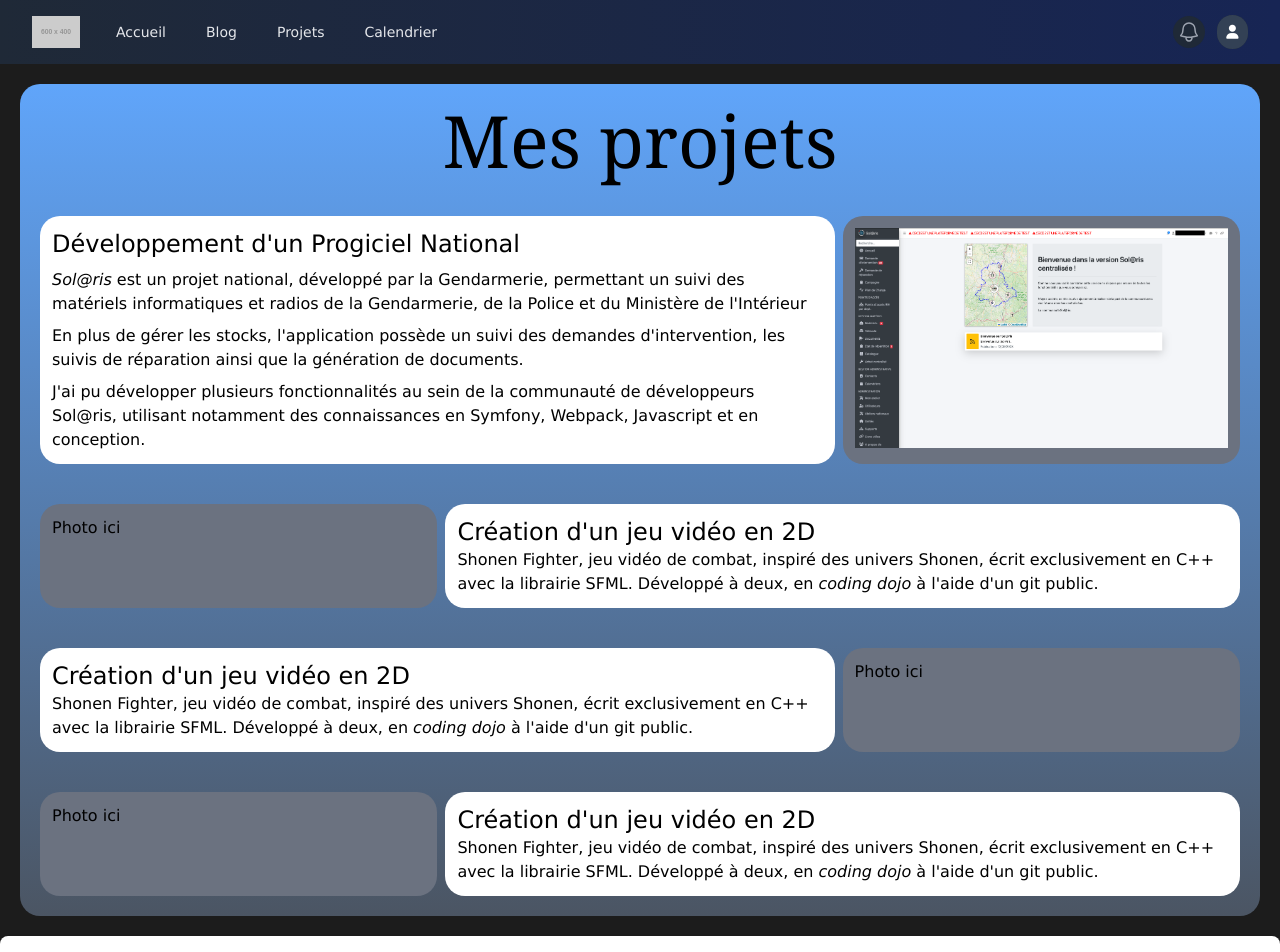
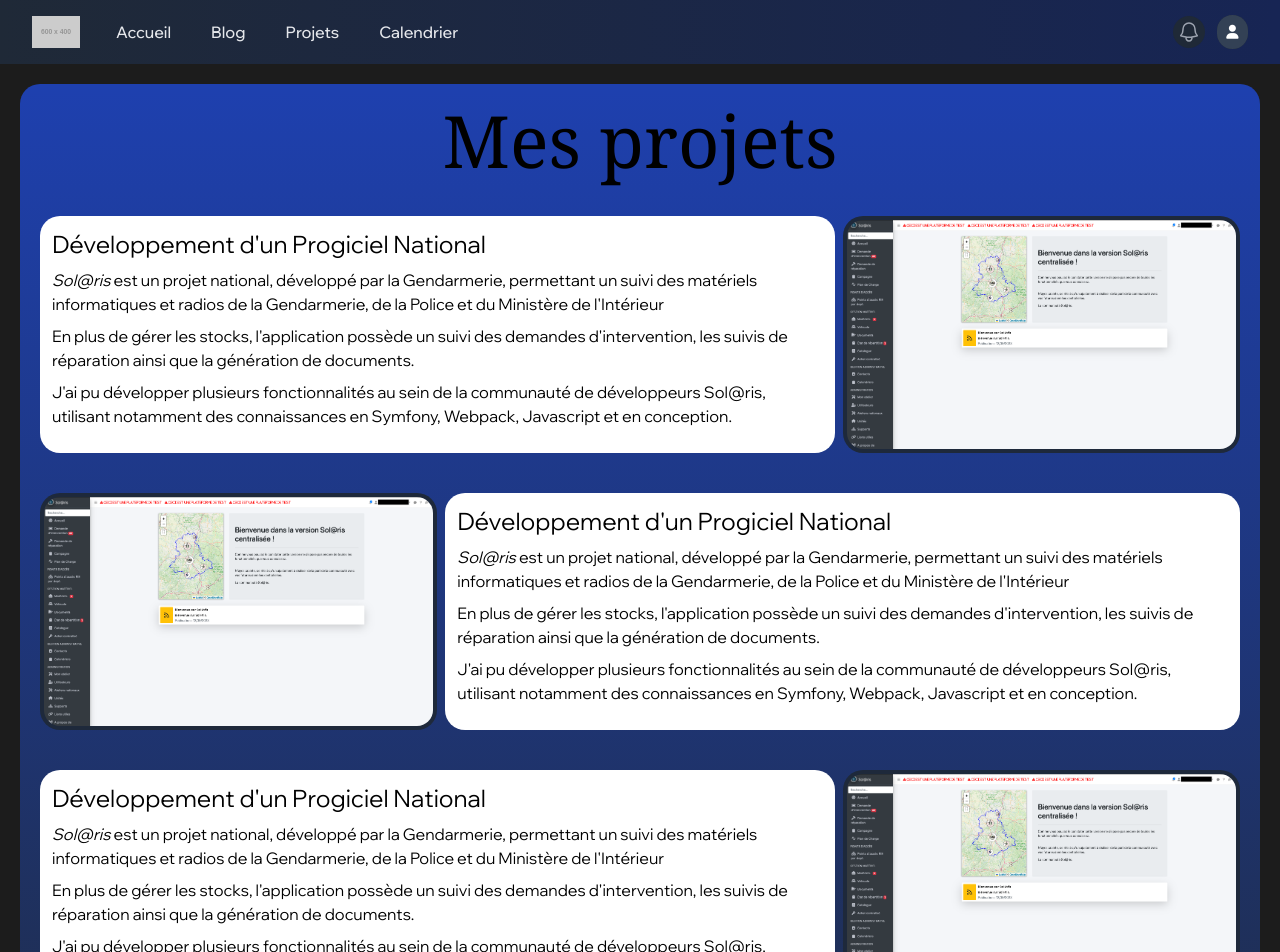
Before and after one commit to caerroff/site-perso, a React (Vite) app in the folder frontend/: page /projects in a window 1280 px wide. Shown: the top 952 px of the page. Built offline with nearby package versions, Linux system fonts and the light colour scheme.

Commit message:
feat(styling) a lot of styling

```diff
--- a/frontend/src/components/Header/header.tsx
+++ b/frontend/src/components/Header/header.tsx
@@ -37,10 +37,10 @@ function Header() {
                         </Link>
                         <div className="hidden sm:ml-6 sm:block">
                             <div className="flex space-x-4">
-                                <Link to="/" className="text-gray-200 hover:bg-blue-700 hover:text-white rounded-md px-3 py-2 text-sm font-medium">Accueil</Link>
-                                <Link to="/blog" className="text-gray-200 hover:bg-blue-700 hover:text-white rounded-md px-3 py-2 text-sm font-medium">Blog</Link>
-                                <Link to="/projects" className="text-gray-200 hover:bg-blue-700 hover:text-white rounded-md px-3 py-2 text-sm font-medium">Projets</Link>
-                                <Link to="/calendar" className="text-gray-200 hover:bg-blue-700 hover:text-white rounded-md px-3 py-2 text-sm font-medium">Calendrier</Link>
+                                <Link to="/" className="text-gray-200 hover:bg-blue-700 hover:text-white rounded-md px-3 py-2 text-md font-medium">Accueil</Link>
+                                <Link to="/blog" className="text-gray-200 hover:bg-blue-700 hover:text-white rounded-md px-3 py-2 text-md font-medium">Blog</Link>
+                                <Link to="/projects" className="text-gray-200 hover:bg-blue-700 hover:text-white rounded-md px-3 py-2 text-md font-medium">Projets</Link>
+                                <Link to="/calendar" className="text-gray-200 hover:bg-blue-700 hover:text-white rounded-md px-3 py-2 text-md font-medium">Calendrier</Link>
                             </div>
                         </div>
                     </div>
--- a/frontend/src/components/Post/PostContainer.tsx
+++ b/frontend/src/components/Post/PostContainer.tsx
@@ -24,12 +24,12 @@ function PostContainer() {
 
     return (
         <>
-            <div className="grid grid-cols-1 md:grid-cols-4 w-full py-12 gap-2 md:min-h-screen">
-                <div className="border-2 md:col-span-1 p-4 text-center bg-purple-50 rounded-2xl">
-                    <h1 className="underline text-xl">Options de Tri</h1>
+            <div className="min-h-screen flex flex-col md:flex-row space-y-4 md:space-y-0 md:space-x-4 p-4 w-screen max-w-[2000px]">
+                <div className="border-2 p-4 text-center text-white bg-slate-950 rounded-2xl md:w-1/4">
+                    <h1 className="text-lg md:text-2xl">Options de Tri</h1>
                 </div>
-                <div className="md:col-span-3 p-4 border-2 bg-blue-100 bg-gradient-to-br from-purple-100 rounded-2xl">
-                    <h1 className="underline text-2xl text-center pb-5">Posts</h1>
+                <div className="p-4 border-2 text-white bg-slate-900 bg-gradient-to-t from-slate-800 rounded-2xl md:w-3/4">
+                    <h1 className="text-xl md:text-4xl text-center pb-5">Posts</h1>
                     {loading ? (
                         <div className="flex flex-col items-center">
                             <Loader />
--- a/frontend/src/index.css
+++ b/frontend/src/index.css
@@ -31,8 +31,32 @@ body {
 }
 
 @font-face {
+    font-family: wix;
+    src: url('Wix/Wix.ttf');
+}
+
+@font-face {
     font-family: alkatra;
     src: url('Alkatra/alkatra.ttf');
+}
+
+body {
+    font-family: wix;
+}
+
+.blob {
+    background-color: #550000;
+    border-radius: 50%;
+    justify-self: center;
+    align-self: center;
+    display: flex;
+    align-items: center;
+    justify-content: center;
+    align-content: center;
+    margin: auto;
+
+    width: 20rem;
+    height: 10rem;
 }
 
 .title-font {
--- a/frontend/src/pages/Blog/Blog.tsx
+++ b/frontend/src/pages/Blog/Blog.tsx
@@ -4,8 +4,8 @@ import { Link } from 'react-router-dom'
 function Blog() {
     return (
         <>
-            <div className="p-5">
-                <Link className='bg-blue-500 hover:bg-blue-800 active:bg-blue-900 text-white hover:border hover:border-red-300 font-bold p-2 rounded-2xl' to='/blog/new'>Nouveau Post</Link>
+            <div className="grid justify-center">
+                <Link to='/blog/new' className='bg-green-600 font-bold text-white mx-auto mt-5 p-3 rounded-2xl active:ring-white active:ring-2 hover:bg-green-800'>Nouveau</Link>
                 <PostContainer />
             </div>
         </>
--- a/frontend/src/pages/Projects/index.tsx
+++ b/frontend/src/pages/Projects/index.tsx
@@ -2,49 +2,56 @@ function Projects() {
 
     return (
         <>
-            <div className='min-h-screen bg-blue-400 bg-gradient-to-t from-gray-600 m-5 p-5 rounded-[20px] space-y-10'>
+            <div className="grid justify-center">
+                <div className='min-h-screen max-w-[2000px] bg-blue-800 bg-gradient-to-t from-gray-800 m-5 p-5 rounded-[20px] space-y-10'>
                     <h1 className='text-center font-serif text-7xl'>Mes projets</h1>
 
-                <div className="grid grid-cols-1 gap-2 md:gap-0 md:flex md:space-x-2">
-                    <div className='md:w-2/3 bg-white p-3 rounded-[20px] space-y-2'>
+                    <div className="grid grid-cols-1 gap-2 md:gap-0 lg:flex lg:space-x-2">
+                        <div className='lg:w-2/3 bg-white p-3 rounded-[20px] space-y-2'>
                             <h2 className="text-2xl">Développement d'un Progiciel National</h2>
                             <p><span className='italic'>Sol@ris</span> est un projet national, développé par la Gendarmerie, permettant un suivi des matériels informatiques et radios de la Gendarmerie, de la Police et du Ministère de l'Intérieur</p>
                             <p>En plus de gérer les stocks, l'application possède un suivi des demandes d'intervention, les suivis de réparation ainsi que la génération de documents.</p>
                             <p>J'ai pu développer plusieurs fonctionnalités au sein de la communauté de développeurs Sol@ris, utilisant notamment des connaissances en Symfony, Webpack, Javascript et en conception.</p>
                         </div>
-                    <div className='md:w-1/3 bg-gray-500 rounded-[20px] p-3'>
-                        <a href='/assets/solaris.png'><img id='solaris' src='/assets/solaris.png' alt="Image de l'Accueil de Sol@ris" /></a>
+                        <div className='lg:w-1/3 bg-slate-800 rounded-[20px] p-1'>
+                            <a href='/assets/solaris.png'><img className='rounded-2xl' id='solaris' src='/assets/solaris.png' alt="Image de l'Accueil de Sol@ris" /></a>
                         </div>
                     </div>
 
-                <div className="flex space-x-2">
-                    <div className='w-1/3 bg-gray-500 rounded-[20px] p-3'>
-                        <p>Photo ici</p>
+                    <div className="grid grid-cols-1 gap-2 md:gap-0 lg:flex lg:space-x-2">
+                        <div className='lg:w-1/3 bg-slate-800 rounded-[20px] p-1'>
+                            <a href='/assets/solaris.png'><img className='rounded-2xl' id='solaris' src='/assets/solaris.png' alt="Image de l'Accueil de Sol@ris" /></a>
                         </div>
-                    <div className='w-2/3 bg-white p-3 rounded-[20px]'>
-                        <h2 className="text-2xl">Création d'un jeu vidéo en 2D</h2>
-                        <p>Shonen Fighter, jeu vidéo de combat, inspiré des univers Shonen, écrit exclusivement en C++ avec la librairie SFML. Développé à deux, en <span className="italic">coding dojo</span> à l'aide d'un git public.</p>
-
+                        <div className='lg:w-2/3 bg-white p-3 rounded-[20px] space-y-2'>
+                            <h2 className="text-2xl">Développement d'un Progiciel National</h2>
+                            <p><span className='italic'>Sol@ris</span> est un projet national, développé par la Gendarmerie, permettant un suivi des matériels informatiques et radios de la Gendarmerie, de la Police et du Ministère de l'Intérieur</p>
+                            <p>En plus de gérer les stocks, l'application possède un suivi des demandes d'intervention, les suivis de réparation ainsi que la génération de documents.</p>
+                            <p>J'ai pu développer plusieurs fonctionnalités au sein de la communauté de développeurs Sol@ris, utilisant notamment des connaissances en Symfony, Webpack, Javascript et en conception.</p>
                         </div>
                     </div>
-                <div className="flex space-x-2">
-                    <div className='w-2/3 bg-white p-3 rounded-[20px]'>
-                        <h2 className="text-2xl">Création d'un jeu vidéo en 2D</h2>
-                        <p>Shonen Fighter, jeu vidéo de combat, inspiré des univers Shonen, écrit exclusivement en C++ avec la librairie SFML. Développé à deux, en <span className="italic">coding dojo</span> à l'aide d'un git public.</p>
 
+                    <div className="grid grid-cols-1 gap-2 md:gap-0 lg:flex lg:space-x-2">
+                        <div className='lg:w-2/3 bg-white p-3 rounded-[20px] space-y-2'>
+                            <h2 className="text-2xl">Développement d'un Progiciel National</h2>
+                            <p><span className='italic'>Sol@ris</span> est un projet national, développé par la Gendarmerie, permettant un suivi des matériels informatiques et radios de la Gendarmerie, de la Police et du Ministère de l'Intérieur</p>
+                            <p>En plus de gérer les stocks, l'application possède un suivi des demandes d'intervention, les suivis de réparation ainsi que la génération de documents.</p>
+                            <p>J'ai pu développer plusieurs fonctionnalités au sein de la communauté de développeurs Sol@ris, utilisant notamment des connaissances en Symfony, Webpack, Javascript et en conception.</p>
                         </div>
-                    <div className='w-1/3 bg-gray-500 rounded-[20px] p-3'>
-                        <p>Photo ici</p>
+                        <div className='lg:w-1/3 bg-slate-800 rounded-[20px] p-1'>
+                            <a href='/assets/solaris.png'><img className='rounded-2xl' id='solaris' src='/assets/solaris.png' alt="Image de l'Accueil de Sol@ris" /></a>
                         </div>
                     </div>
-                <div className="flex space-x-2">
-                    <div className='w-1/3 bg-gray-500 rounded-[20px] p-3'>
-                        <p>Photo ici</p>
+
+                    <div className="grid grid-cols-1 gap-2 md:gap-0 lg:flex lg:space-x-2">
+                        <div className='lg:w-1/3 bg-slate-800 rounded-[20px] p-1'>
+                            <a href='/assets/solaris.png'><img className='rounded-2xl' id='solaris' src='/assets/solaris.png' alt="Image de l'Accueil de Sol@ris" /></a>
                         </div>
-                    <div className='w-2/3 bg-white p-3 rounded-[20px]'>
-                        <h2 className="text-2xl">Création d'un jeu vidéo en 2D</h2>
-                        <p>Shonen Fighter, jeu vidéo de combat, inspiré des univers Shonen, écrit exclusivement en C++ avec la librairie SFML. Développé à deux, en <span className="italic">coding dojo</span> à l'aide d'un git public.</p>
-
+                        <div className='lg:w-2/3 bg-white p-3 rounded-[20px] space-y-2'>
+                            <h2 className="text-2xl">Développement d'un Progiciel National</h2>
+                            <p><span className='italic'>Sol@ris</span> est un projet national, développé par la Gendarmerie, permettant un suivi des matériels informatiques et radios de la Gendarmerie, de la Police et du Ministère de l'Intérieur</p>
+                            <p>En plus de gérer les stocks, l'application possède un suivi des demandes d'intervention, les suivis de réparation ainsi que la génération de documents.</p>
+                            <p>J'ai pu développer plusieurs fonctionnalités au sein de la communauté de développeurs Sol@ris, utilisant notamment des connaissances en Symfony, Webpack, Javascript et en conception.</p>
+                        </div>
                     </div>
 
                 </div>
```
Also changed, not shown: frontend/src/pages/Blog/BlogNew.tsx (+15 -12 lines), frontend/src/pages/Home/Home.tsx (+8 -3 lines), frontend/public/assets/blob.svg (added), frontend/src/Wix/Wix.ttf (added). Lines whose indentation alone changed are shown as unchanged.
